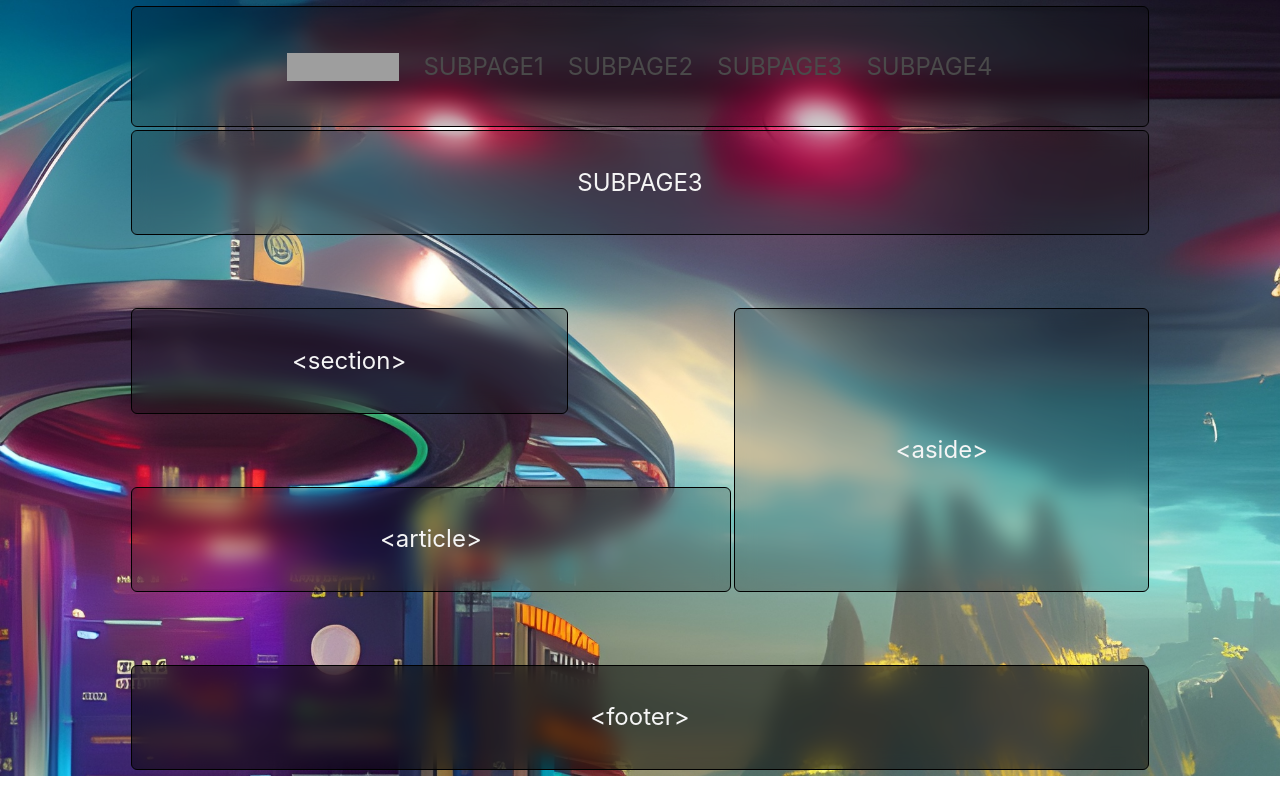
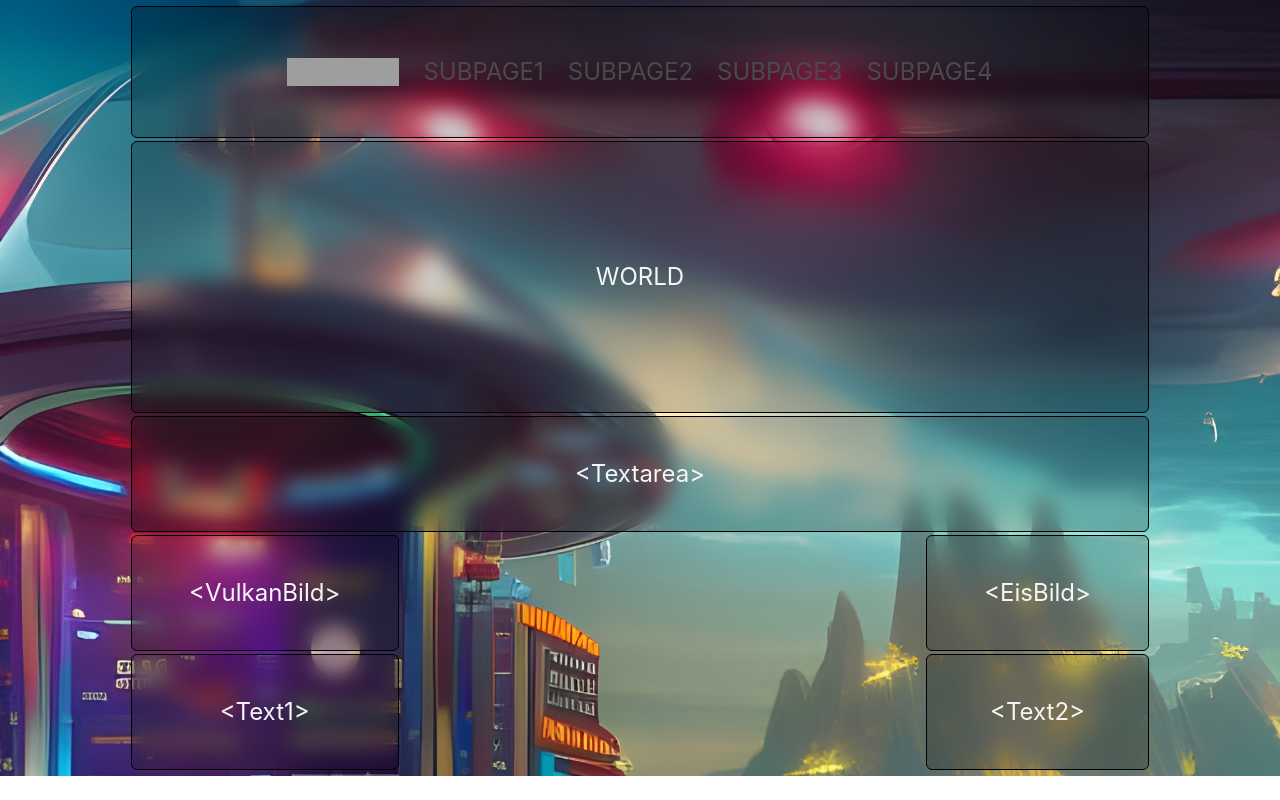
Before and after one commit to trklkddr/Time-Machine-Rescue-Challenge, a plain HTML site: page Subpage3.html in a window 1280 px wide. Drawn offline with nearby package versions, Linux system fonts and the light colour scheme; grey boxes are pictures that could not be loaded.

Commit message:
Subpage 3 Layout added

```diff
--- a/Mainsheet.css
+++ b/Mainsheet.css
@@ -28,7 +28,7 @@ body{
     background-size: cover;
 }
 
-.header, .nav, .section1, .section2, .section3, section4, .aside, .article, .footerOwnDesign {
+.header, .nav, .section1, .section2, .section3, .section4, .section5, .section6, .aside, .article, .footerOwnDesign {
     display: flex;
     align-items: center;
     justify-content: center;
@@ -100,6 +100,12 @@ body{
 .section4 {
     grid-area: section4;
 }
+.section5 {
+    grid-area: section5;
+}
+.section6 {
+    grid-area: section6;
+}
 
 .aside {
     grid-area: aside;
--- a/Subpage3.html
+++ b/Subpage3.html
@@ -5,12 +5,41 @@
   <title>semantic elements grid</title>
   <link rel="stylesheet" href="Mainsheet.css">
   <link rel="stylesheet" href="https://cdn.jsdelivr.net/npm/bulma@0.9.4/css/bulma.min.css">
+  <style>
+    .container {
+      grid-template-areas:
+                ". nav nav nav nav nav ."
+                ". header header header header header ."
+                ". header header header header header ."
+                ". header header header header header ."
 
+                /*". section1 section1 section1 section1 section1 ."*/
+                ". section2 section2 section2 section2 section2 ."
+                ". section3 section3 . section4 section4 ."
+                ". section5 section5 . section6 section6 ."
+
+
+               /* ". article article .  aside aside ."
+                ". article article article aside aside ."
+                ". . . . . . ."
+                ". footerOwnDesign footerOwnDesign footerOwnDesign footerOwnDesign footerOwnDesign ."*/;
+      display: grid;
+      justify-items: stretch;
+      align-items: stretch;
+      padding: 6px;
+      width: 97vw;
+      height: 97vh;
+      grid-gap: 3px;
+      border-radius: 3px;
+      color: whitesmoke;
+      font-size: x-large;
+    }
+  </style>
 
 </head>
 <body>
 <div class="container">
-  <div class="header">SUBPAGE3</div>
+  <div class="header">WORLD</div>
 
   <div class="nav">
     <nav class="navbar"  style="background-color: transparent" role="navigation" aria-label="main navigation">
@@ -60,16 +89,23 @@
         </div>
       </div>
     </nav>
+</div>
 
 
 
-  </div>
 
 
-  <div class="section1">&lt;section&gt;</div>
-  <div class="aside">&lt;aside&gt;</div>
-  <div class="article">&lt;article&gt;</div>
-  <div class="footerOwnDesign">&lt;footer&gt;</div>
+
+
+  <div class="section2">&lt;Textarea&gt;</div>
+  <div class="section3">&lt;VulkanBild&gt;</div>
+  <div class="section4">&lt;EisBild&gt;</div>
+  <div class="section5">&lt;Text1&gt;</div>
+  <div class="section6">&lt;Text2&gt;</div>
+
+
+
+
 </div>
 </body>
 </html>
```
